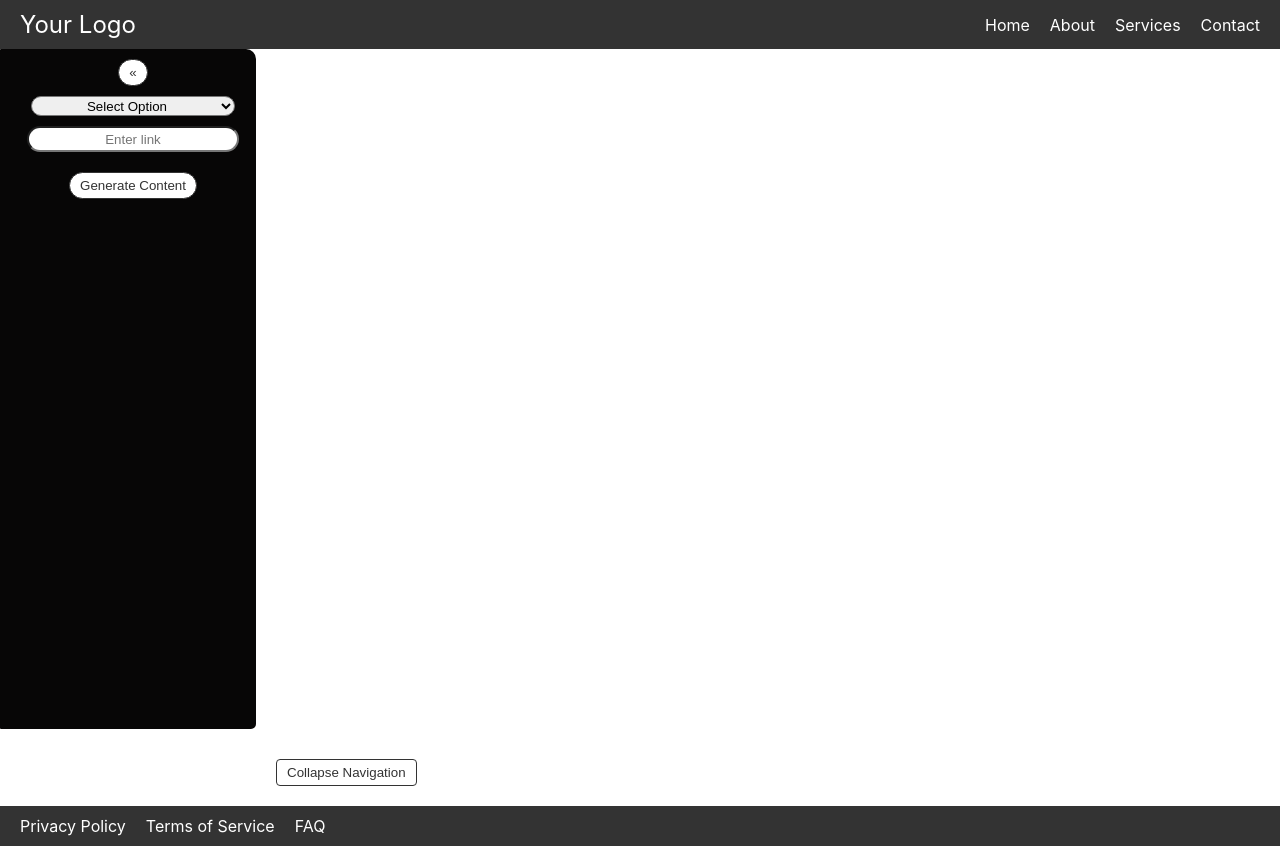
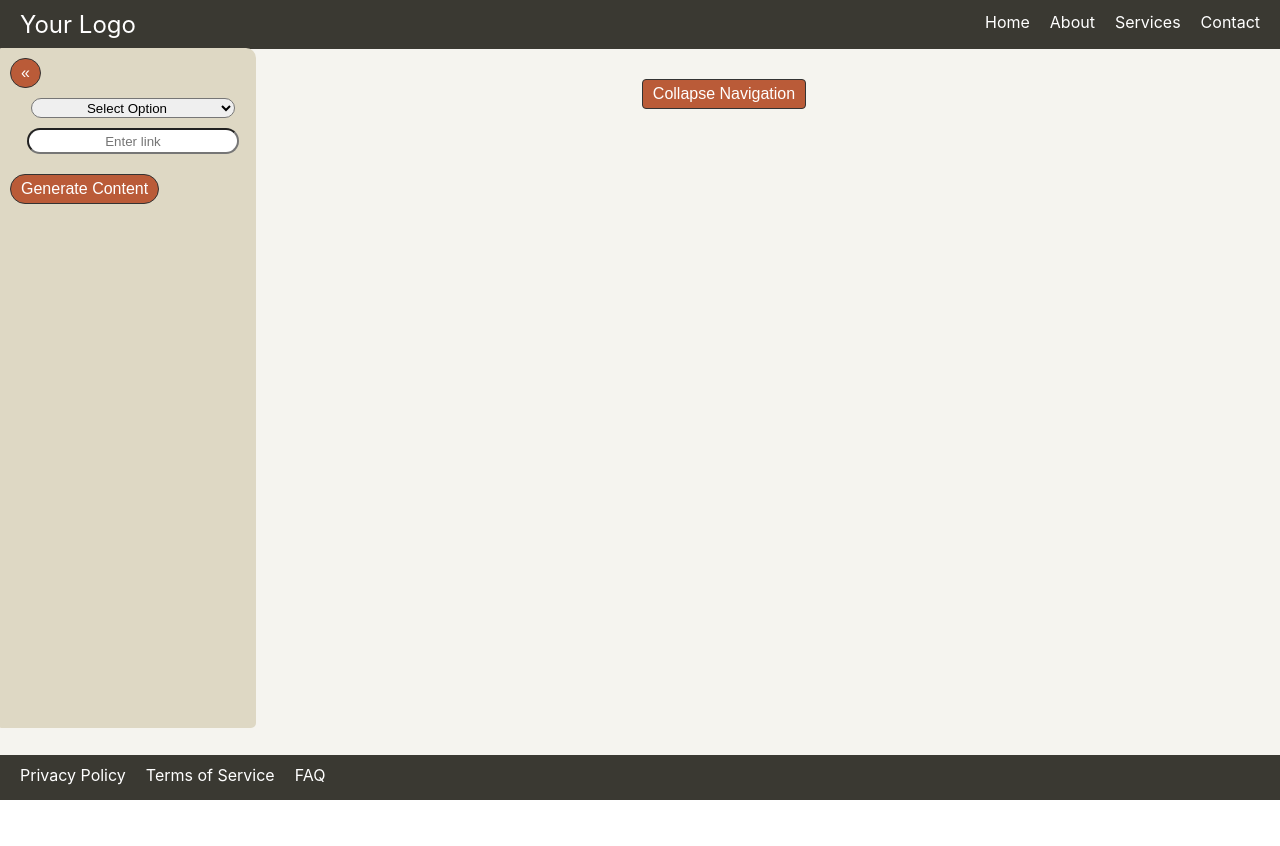
Before and after one commit to nabiharaza/StudBudAi, a React (Create React App) app: page / in a window 1280 px wide. After the commit the page ends 800 px from the top, so only its background shows below. Built offline with nearby package versions, Linux system fonts and the light colour scheme; the HTML template or start-up script is replaced by a standard one.

Commit message:
Theme changed and MCQs added

```diff
--- a/src/App.css
+++ b/src/App.css
@@ -4,6 +4,7 @@
   flex-direction: column;
   min-height: 100vh;
   position: relative;
+  background-color: #f5f4ef;
 }
 
 .header {
@@ -39,12 +40,12 @@
 }
 
 .left-nav {
-  position: sticky;
+  position: fixed;
   top: 48px;
   left: 0;
   height: calc(100vh - 120px);
   width: 20%;
-  background-color: #070606;
+  background-color: #ded8c4;
   color: white;
   overflow-y: auto;
   transition: transform 0.3s ease;
@@ -107,8 +108,8 @@
 .expand-button,
 .generate-button,
 .collapse-button {
-  background-color: #fff;
-  color: #333;
+  background-color: #ba5b38;
+  color: white;
   border: 1px solid #333;
   border-radius: 4px;
   padding: 5px 10px;
--- a/src/App.js
+++ b/src/App.js
@@ -7,6 +7,9 @@ import Summary from './components/Summary/Summary';
 import FlashCards from "./components/FlashCards/FlashCards";
 import Header from "./components/Header/Header";
 import Footer from "./components/Footer/Footer";
+import Quizes from "./components/Quizes/Quizes";
+import TrueFalse from "./components/TrueFalse/TrueFalse";
+import Mcqs from "./components/Mcqs/Mcqs";
 // import TrueFalse from './components/TrueFalse/TrueFalse';
 // import Quizzes from './components/Quizzes/Quizzes';
 
@@ -85,7 +88,10 @@ Separate each flashcard with a blank line.`;
                     prompt = `Read this link: ${link} and provide ${numFlashcards} quizzes questions`;
                 } else if (option === 'truefalse') {
                     prompt = `Read this link: ${link} and provide ${numFlashcards} true false questions`;
-                } else {
+                }
+                else if (option === 'mcqs') {
+                    prompt = `Read this link: ${link} and provide ${numFlashcards} multiple choice questions and give its answers below in the format: Answer to Question <answer>`;
+                }else {
                     console.error("Invalid option selected.");
                     return;
                 }
@@ -102,9 +108,11 @@ Separate each flashcard with a blank line.`;
                 } else if (option === 'flashcards') {
                     setContent(<div><FlashCards text={response.text()}/></div>);
                 } else if (option === 'quizzes') {
-                    // Handle quizzes response here
+                      setContent(<div><Quizes text={response.text()}/></div>);
                 } else if (option === 'truefalse') {
-                    // Handle true/false response here
+                    setContent(<div><TrueFalse text={response.text()}/></div>);
+                }else if (option === 'mcqs') {
+                    setContent(<div><Mcqs text={response.text()}/></div>);
                 }
             } catch
                 (error) {
--- a/src/components/Footer/Footer.css
+++ b/src/components/Footer/Footer.css
@@ -1,7 +1,7 @@
 /* BottomNavbar.css */
 
 .bottom-navbar {
-  background-color: #333;
+  background-color: #3a3932;
   color: #fff;
   display: flex;
   justify-content: space-between;
--- a/src/components/Header/Header.css
+++ b/src/components/Header/Header.css
@@ -1,7 +1,7 @@
 /* TopNavbar.css */
 
 .top-navbar {
-  background-color: #333;
+  background-color: #3a3932;
   color: #fff;
   display: flex;
   justify-content: space-between;
--- a/src/components/LeftNav/LeftNav.js
+++ b/src/components/LeftNav/LeftNav.js
@@ -64,13 +64,14 @@ const LeftNav = ({
                 <option value="flashcards">Flash Cards</option>
                 <option value="quizzes">Quizzes</option>
                 <option value="truefalse">True/False</option>
+                <option value="mcqs">MCQs</option>
                 <option value="history">History</option>
             </select>
             {(selectedOption !== 'history') && (
                 <>
                     <input type="text" placeholder="Enter link" value={link} onChange={handleLinkChange}/>
-                    {selectedOption === 'flashcards' && (
-                        <input type="number" placeholder="Number of flashcards" value={numFlashcards}
+                    {(selectedOption === 'flashcards' || selectedOption === 'quizzes' || selectedOption === 'truefalse' || selectedOption === 'mcqs') && (
+                        <input type="number" placeholder="Questions" value={numFlashcards}
                                onChange={handleNumFlashcardsChange}/>
                     )}
                     <button className="generate-button" onClick={handleGenerateContent}>Generate Content</button>
--- a/src/components/Mcqs/Mcqs.css
+++ b/src/components/Mcqs/Mcqs.css
@@ -0,0 +1,48 @@
+.mcq-container {
+  max-width: 800px;
+  margin: 0 auto;
+  padding: 20px;
+}
+
+.mcq {
+  margin-bottom: 20px;
+  padding: 20px;
+  background-color: #f0eee5;
+  border-radius: 5px;
+}
+
+.question {
+  font-weight: bold;
+  margin-bottom: 10px;
+}
+
+ul {
+  list-style-type: upper-alpha;
+  padding-left: 20px;
+}
+
+li {
+  margin-bottom: 5px;
+}
+
+.answer-indicator {
+  color: green;
+  font-weight: bold;
+  margin-left: 5px;
+}
+
+button {
+  display: block;
+  margin: 20px auto 0;
+  padding: 10px 20px;
+  font-size: 16px;
+  background-color: #007bff;
+  color: #fff;
+  border: none;
+  border-radius: 5px;
+  cursor: pointer;
+}
+
+button:hover {
+  background-color: #0056b3;
+}
--- a/src/components/Mcqs/Mcqs.js
+++ b/src/components/Mcqs/Mcqs.js
@@ -0,0 +1,78 @@
+import React, { useState } from 'react';
+import './Mcqs.css';
+
+const MCQs = ({ text }) => {
+    const [showAnswers, setShowAnswers] = useState(false);
+
+    const toggleAnswers = () => {
+        setShowAnswers(!showAnswers);
+    };
+
+const parseMCQs = (text) => {
+    const mcqs = [];
+    const lines = text.split('\n');
+    let currentMCQ = null;
+    let parsedLine = '';
+
+    lines.forEach((line, index) => {
+        if (line.trim() !== '') {
+            if (line.startsWith('**Question')) {
+                // Check if this is not the first question
+                if (currentMCQ) {
+                    currentMCQ.question = parsedLine.trim();
+                    mcqs.push(currentMCQ);
+                }
+
+                // Reset current MCQ
+                currentMCQ = {
+                    question: '',
+                    options: [],
+                    answer: null
+                };
+                // Set parsedLine to be the line containing the question
+                parsedLine = lines[index + 2]; // Assuming the next line is the blank line
+            } else if (line.startsWith('(')) {
+                const option = line.trim();
+                currentMCQ.options.push(option);
+            } else if (line.startsWith('**Answer')) {
+                currentMCQ.answer = line.substring(line.indexOf(':') + 1).trim();
+            }
+        }
+    });
+
+    // Push the last MCQ
+    if (currentMCQ) {
+        currentMCQ.question = parsedLine.trim();
+        mcqs.push(currentMCQ);
+    }
+
+    return mcqs;
+};
+
+
+    const mcqsData = parseMCQs(text);
+
+    return (
+        <div className="mcq-container">
+            <h2>MCQs</h2>
+            {mcqsData.map((mcq, index) => (
+                <div key={index} className="mcq">
+                    <p className="question">{`${index + 1}. ${mcq.question}`}</p>
+                    <ul>
+                        {mcq.options.map((option, optionIndex) => (
+                            <li key={optionIndex}>{option}</li>
+                        ))}
+                    </ul>
+                    {showAnswers && (
+                        <p className="answer">Answer: {mcq.answer}</p>
+                    )}
+                </div>
+            ))}
+            <button onClick={toggleAnswers}>
+                {showAnswers ? 'Hide Answers' : 'Reveal Answers'}
+            </button>
+        </div>
+    );
+};
+
+export default MCQs;
```
